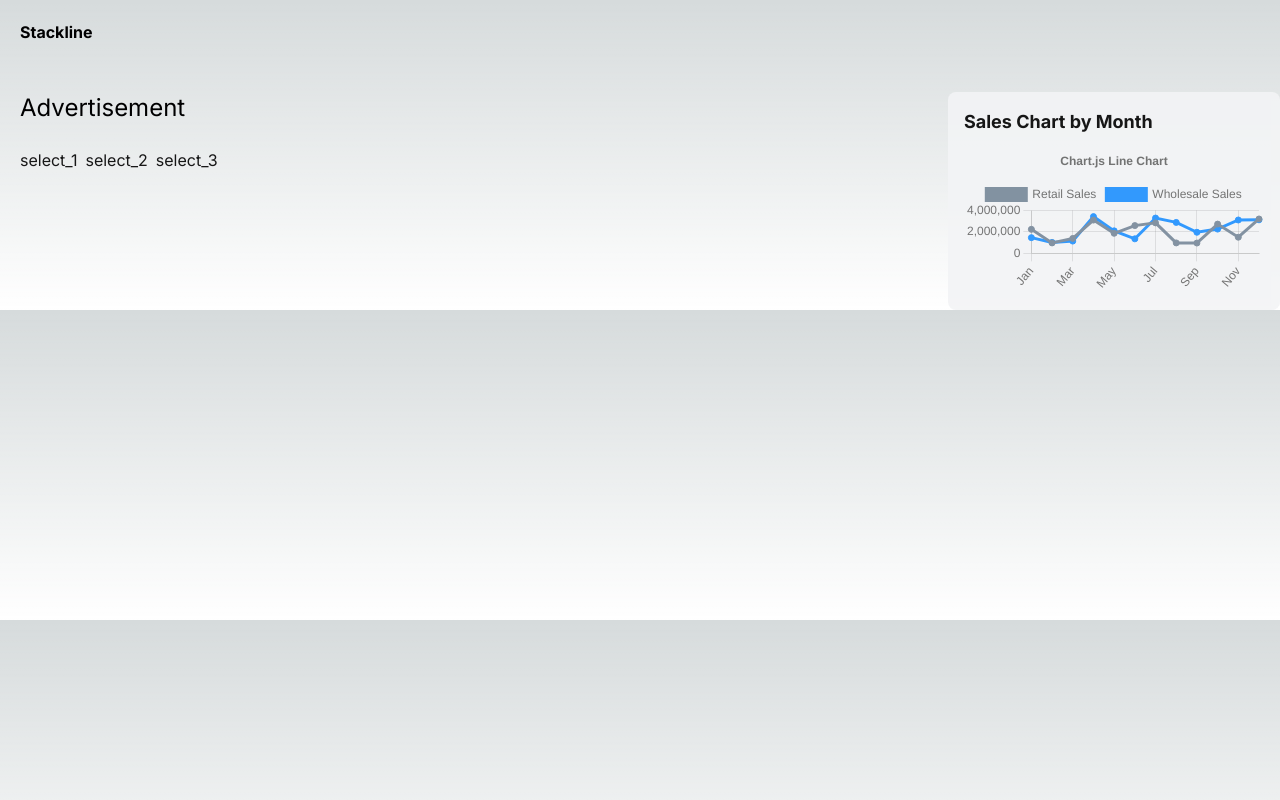
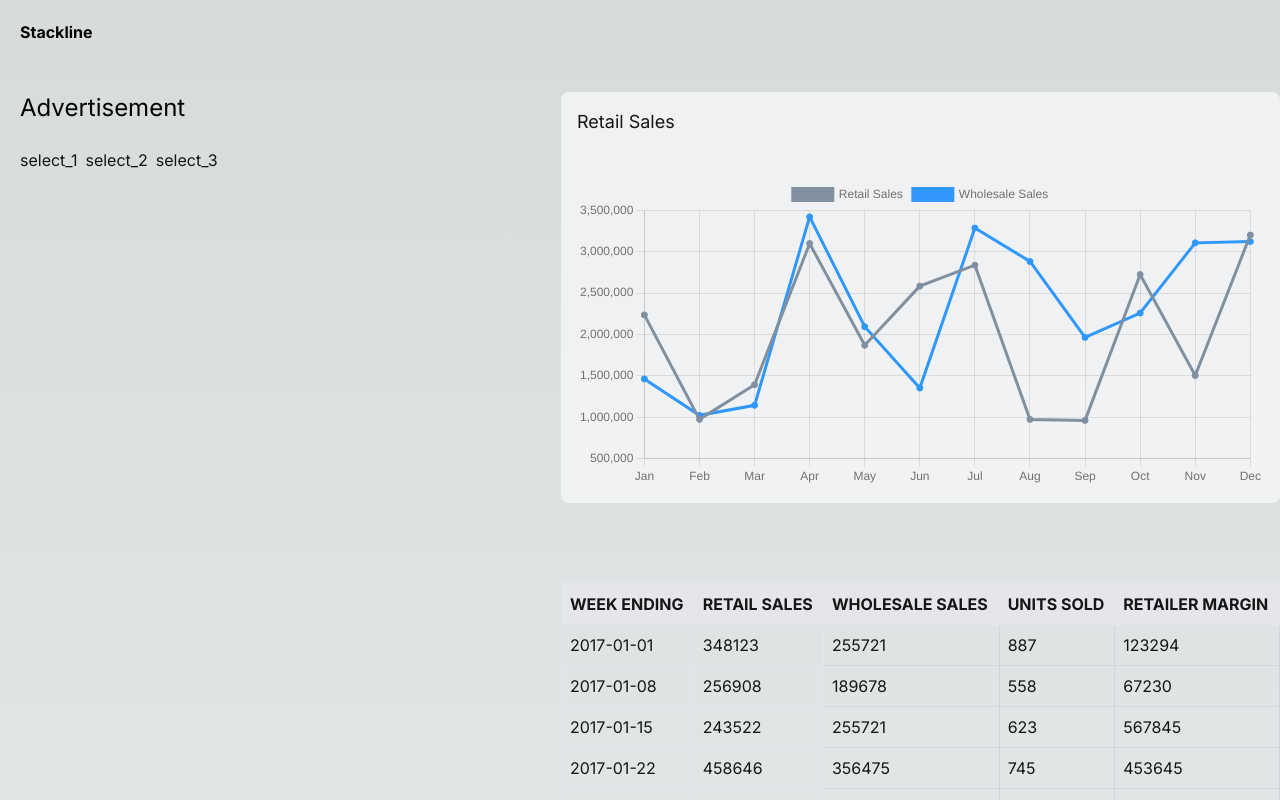
Before and after one commit to Mayst0731/homeshowing, a Next.js app: page / in a window 1280 px wide. Shown: the top 800 px of the page. Built offline with nearby package versions, Linux system fonts and the light colour scheme.

Commit message:
Adding sales table

```diff
--- a/app/components/SalesChart.tsx
+++ b/app/components/SalesChart.tsx
@@ -12,10 +12,6 @@ interface SalesData {
   wholesaleSales: number;
   unitsSold: number;
   retailerMargin: number;
-}
-
-interface SalesChartProps {
-  salesData: SalesData[]; // Defining salesData as an array of SalesData
 }
 
 const aggregateSalesByMonth = (salesData: SalesData[]) => {
@@ -45,7 +41,7 @@ const SalesChart = ({sales}) => {
       },
       title: {
         display: true,
-        text: 'Chart.js Line Chart'
+        text: ''
       }
     }
   };
@@ -58,7 +54,7 @@ const SalesChart = ({sales}) => {
         data: retailSalesData,
         borderColor: "#778899",
         backgroundColor: "#778899",
-        fill: true,
+        fill: false,
       },
       {
         label: "Wholesale Sales",
@@ -72,7 +68,7 @@ const SalesChart = ({sales}) => {
 
   return (
     <div className="p-4 bg-gray-100 rounded-lg">
-      <h2 className="text-lg font-bold mb-2">Sales Chart by Month</h2>
+      <h2 className="text-lg mb-2">Retail Sales</h2>
       <Line data={data} options={options}/>
     </div>
   );
--- a/app/components/SalesTable.tsx
+++ b/app/components/SalesTable.tsx
@@ -0,0 +1,34 @@
+
+interface SalesData {
+  weekEnding: string;
+  retailSales: number;
+  wholesaleSales: number;
+  unitsSold: number;
+  retailerMargin: number;
+}
+
+const SalesTable = ({headers, salesData}) => {
+
+    return (<table className="w-full border-collapse border border-white-300 mb-4">
+        <thead>
+          <tr className="bg-gray-200">
+            {headers.map((header, index) => (
+              <th key={index} className="border border-white-300 p-2 text-left">{header}</th>
+            ))}
+          </tr>
+        </thead>
+          <tbody>
+            {salesData.map((sale, index) => (
+                <tr key={index} className="border border-gray-300 p-2">
+                    <td className="p-2 border">{sale.weekEnding}</td>
+                    <td className="p-2 border">{sale.retailSales}</td>
+                    <td className="p-2 border border-gray-300">{sale.wholesaleSales}</td>
+                    <td className="p-2 border border-gray-300">{sale.unitsSold}</td>
+                    <td className="p-2 border border-gray-300">{sale.retailerMargin}</td>
+                </tr>
+            ))}
+        </tbody>
+    </table>)
+}
+
+export default SalesTable;
--- a/app/page.tsx
+++ b/app/page.tsx
@@ -1,11 +1,13 @@
 import Image from "next/image";
 import ClientsData from "./data/clients.json";
 import SalesChart from "./components/SalesChart";
+import SalesTable from "./components/SalesTable";
 
 export default function Home() {
 
   // Extract sales from clients
   const salesData = ClientsData.flatMap(product => product.sales);
+  console.log(salesData);
 
   // Setting headers for table
   const headers = ["WEEK ENDING", "RETAIL SALES", "WHOLESALE SALES", "UNITS SOLD", "RETAILER MARGIN"];
@@ -37,13 +39,14 @@ export default function Home() {
         </div>
 
       {/* Dashboard */}
-        <div className="opacity-90 flex-col gap-6">
-          <div>
+        <div className="flex-col gap-20 opacity-90">
+          <div className="mb-20">
             <SalesChart sales={salesData}/>
           </div>
           <div>
-            {console.log(headers)}
+            <SalesTable headers={headers} salesData={salesData}/>
           </div>
+
         </div>
 
       </section>
```
